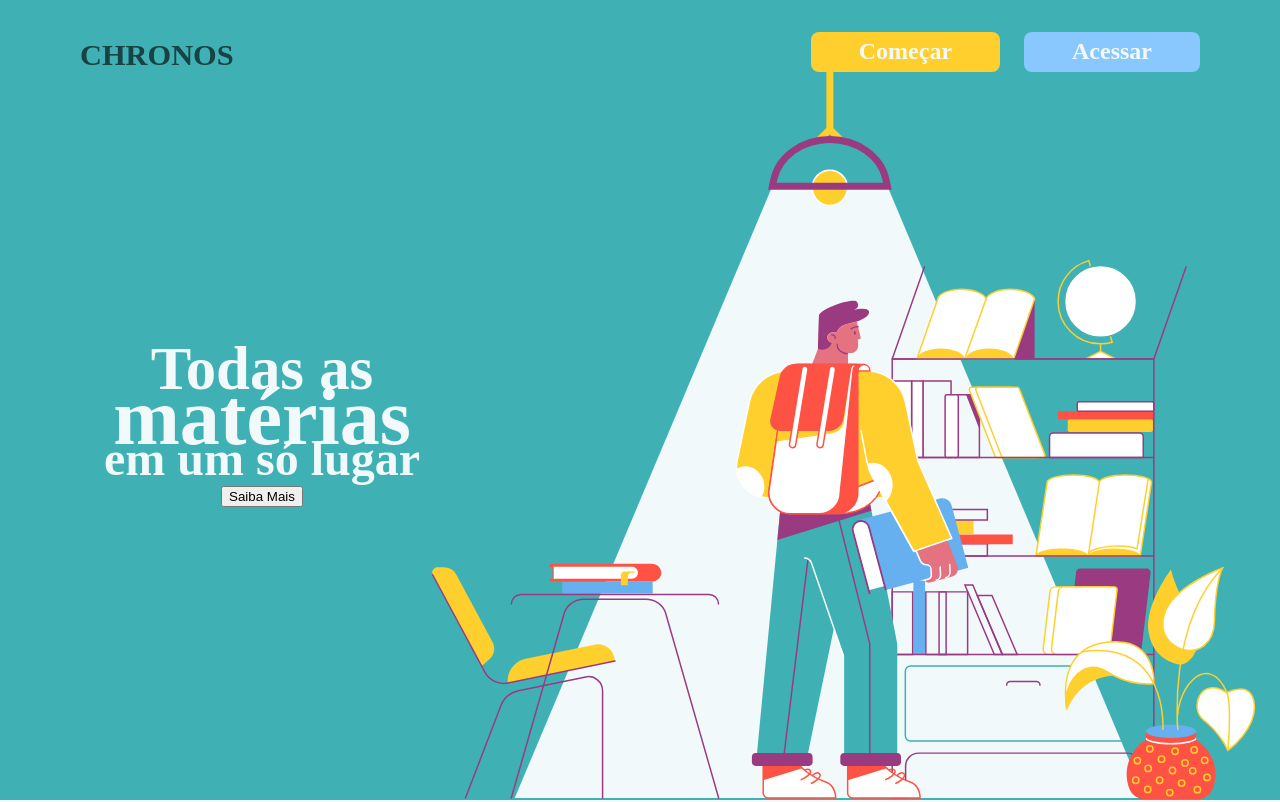
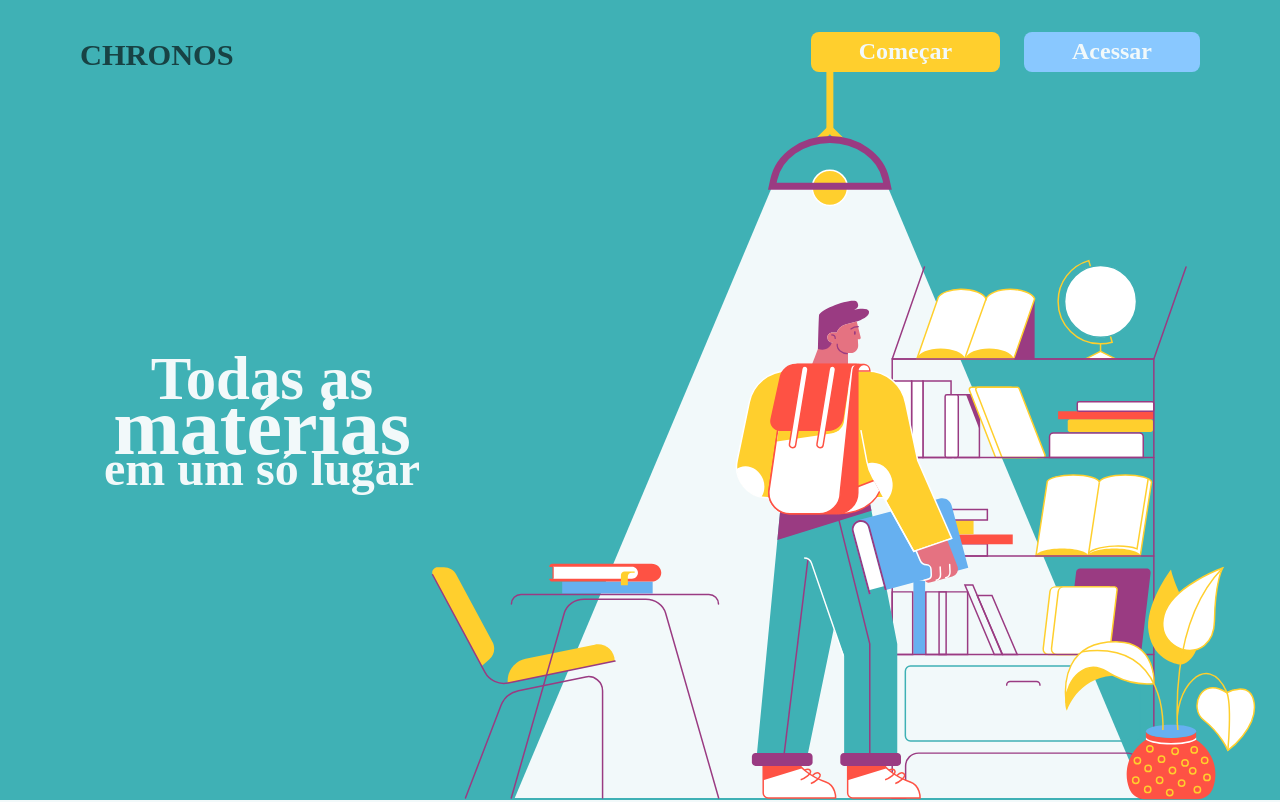
Before and after one commit to ProExpertREQ/Chronos, a React (Create React App) app: page / in a window 1280 px wide. Shown: the top 802 px of the page. Built offline with nearby package versions, Linux system fonts and the light colour scheme; a web font is replaced by a local one.

Commit message:
:fire: Remove button

```diff
--- a/src/logged_out/Home/Header/index.js
+++ b/src/logged_out/Home/Header/index.js
@@ -11,9 +11,6 @@ export default function Home() {
           <p className="item-1">Todas as</p>
           <p className="item-2">matérias</p>
           <p className="item-3">em um só lugar</p>
-          <a href="#features">
-            <button type="button">Saiba Mais</button>
-          </a>
         </div>
         <img src={Illustration} alt="DrawKit" />
       </Section>
```
